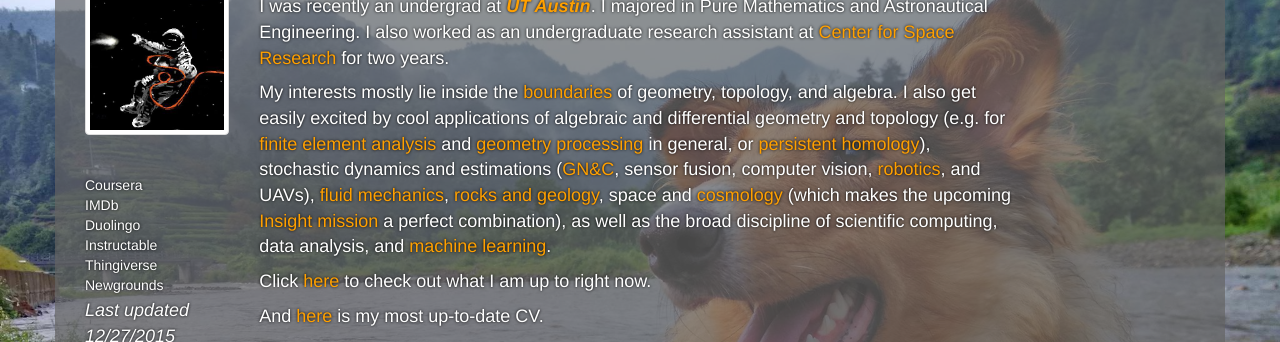
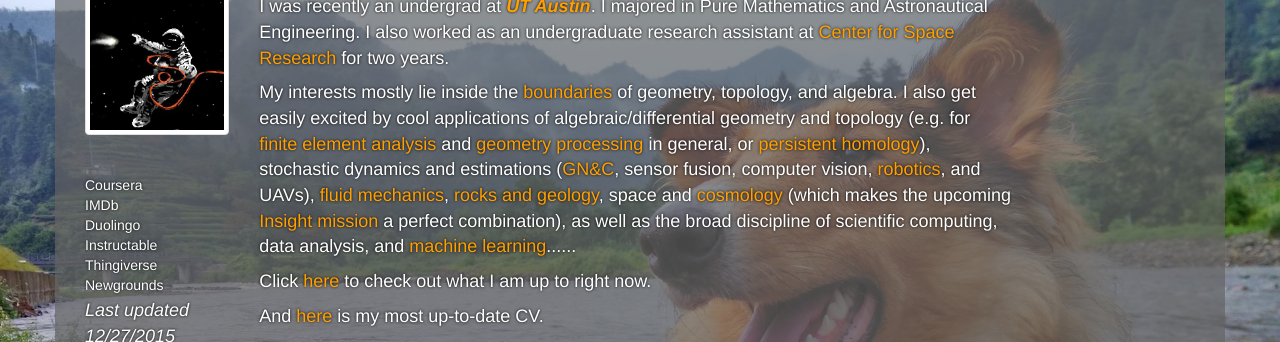
Before and after one commit to levincoolxyz/levincoolxyz.github.io, a Jekyll site: the page built from index.html, in a window 1280 px wide. Shown: the part 285-627 px from the top of the page. Built offline with Jekyll 4.4.1, drawn with Linux system fonts in a browser that asks for light colours; comment, search, counter and statistics services are not loaded.

Commit message:
new commit

```diff
--- a/index.html
+++ b/index.html
@@ -25,7 +25,9 @@
 		</div>
 		<div class="container col-md-9">
 			<p>I was recently an undergrad at <a href="https://utexas.edu"><strong><em>UT Austin</em></strong></a>. I majored in Pure Mathematics and Astronautical Engineering. I also worked as an undergraduate research assistant at <a href="http://www.csr.utexas.edu/">Center for Space Research</a> for two years.</p>
-			<p>My interests mostly lie inside the <a href="/images/illuminati.png" >boundaries</a> of geometry, topology, and algebra. I also get easily excited by cool applications of algebraic and differential geometry and topology (e.g. for <span title="click for my write up about exact conservation (mixed) methods"><a href="/paper/Application of DEC on MFEM.pdf">finite element analysis</a></span> and <span title="You should visit Prof.Keenan Crane's website if you haven't before!"><a href="https://youtu.be/mIUi1zIUQJw?t=3m42s">geometry processing</a></span> in general, or <a href="http://www.ams.org/journals/notices/201101/rtx110100036p.pdf">persistent homology</a>), stochastic dynamics and estimations (<a href="http://radionavlab.ae.utexas.edu/">GN&C</a>, sensor fusion, computer vision, <a href="http://www.bostondynamics.com/" >robotics</a>, and UAVs), <a href="http://fuckyeahfluiddynamics.tumblr.com/">fluid mechanics</a>, <a href="http://the-earth-story.com/">rocks and geology</a>, <span title="spaaaaaace">space</span> and <a href="https://www.youtube.com/channel/UCLYsOHTQhS_vjFWQa31Lh4A">cosmology</a> (which makes the upcoming <a href="http://insight.jpl.nasa.gov/overview.cfm">Insight mission</a> a perfect combination), as well as the broad discipline of scientific computing, data analysis, and <a href="http://work.caltech.edu/library/">machine learning</a>.</p>
+
+			<p>My interests mostly lie inside the <a href="/images/illuminati.png" >boundaries</a> of geometry, topology, and algebra. I also get easily excited by cool applications of algebraic/differential geometry and topology (e.g. for <span title="click for my write up about exact conservation (mixed) methods"><a href="/paper/Application of DEC on MFEM.pdf">finite element analysis</a></span> and <span title="You should visit Prof.Keenan Crane's website if you haven't before!"><a href="https://youtu.be/mIUi1zIUQJw?t=3m42s">geometry processing</a></span> in general, or <a href="http://www.ams.org/journals/notices/201101/rtx110100036p.pdf">persistent homology</a>), stochastic dynamics and estimations (<a href="http://radionavlab.ae.utexas.edu/">GN&C</a>, sensor fusion, computer vision, <a href="http://www.bostondynamics.com/" >robotics</a>, and UAVs), <a href="http://fuckyeahfluiddynamics.tumblr.com/">fluid mechanics</a>, <a href="http://the-earth-story.com/">rocks and geology</a>, <span title="spaaaaaace">space</span> and <a href="https://www.youtube.com/channel/UCLYsOHTQhS_vjFWQa31Lh4A">cosmology</a> (which makes the upcoming <a href="http://insight.jpl.nasa.gov/overview.cfm">Insight mission</a> a perfect combination), as well as the broad discipline of scientific computing, data analysis, and <a href="http://work.caltech.edu/library/">machine learning</a>......</p>
+
 			<p>Click <a href="activity.html">here</a> to check out what I am up to right now.</p>
 			<p>And <a href="/cv/Ling,Feng - cv.pdf">here</a> is my most up-to-date CV.</p>
 
```
